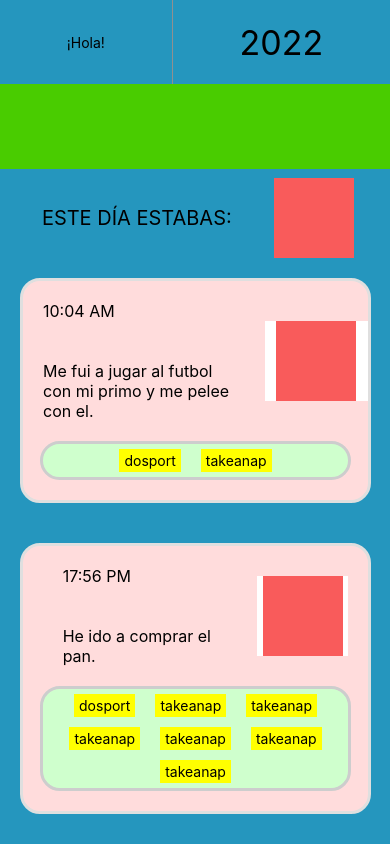
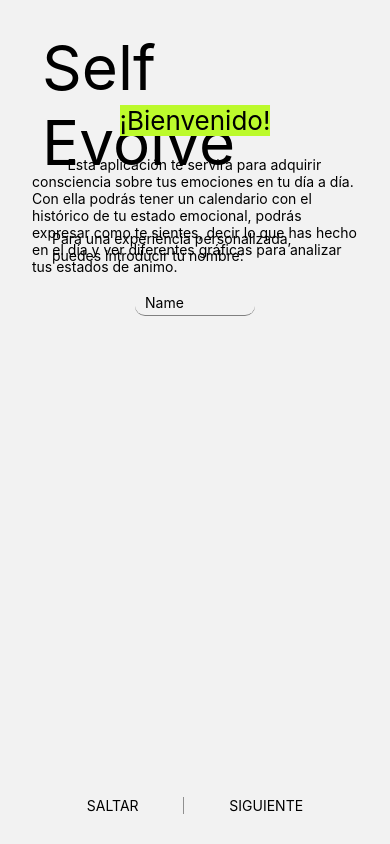
Before and after one commit to rokkoo/self-evolve, a React Native app: screen / in a window 390 px wide. Built offline with nearby package versions, Linux system fonts and the light colour scheme; what react-native-mmkv would draw is missing.

Commit message:
fix: app navigation container

```diff
--- a/App.tsx
+++ b/App.tsx
@@ -1,6 +1,5 @@
-import Home from "./src/features/home";
 import AppNavigationContainer from "./src/navigation";
 
 export default function App() {
-  return <Home />;
+  return <AppNavigationContainer />;
 }
```
